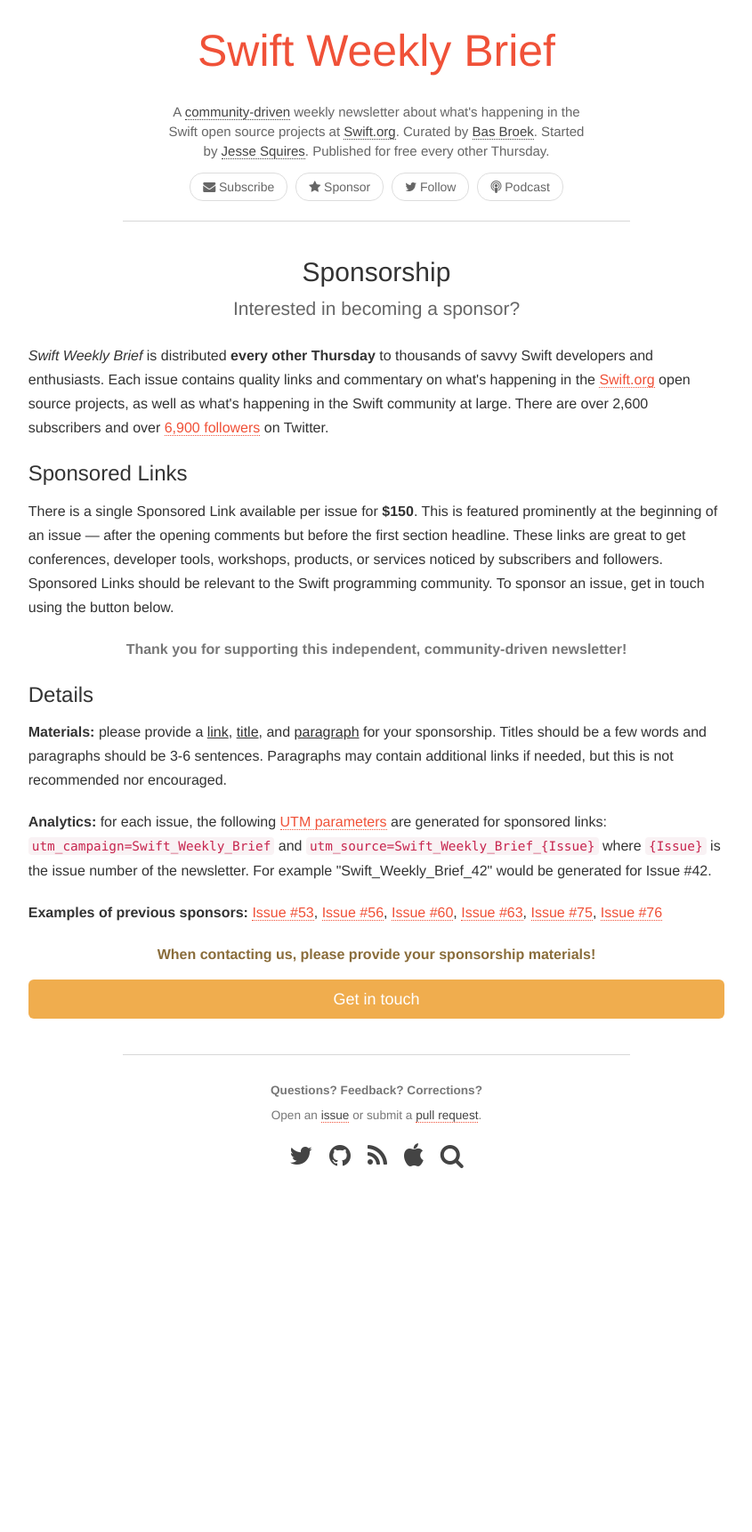
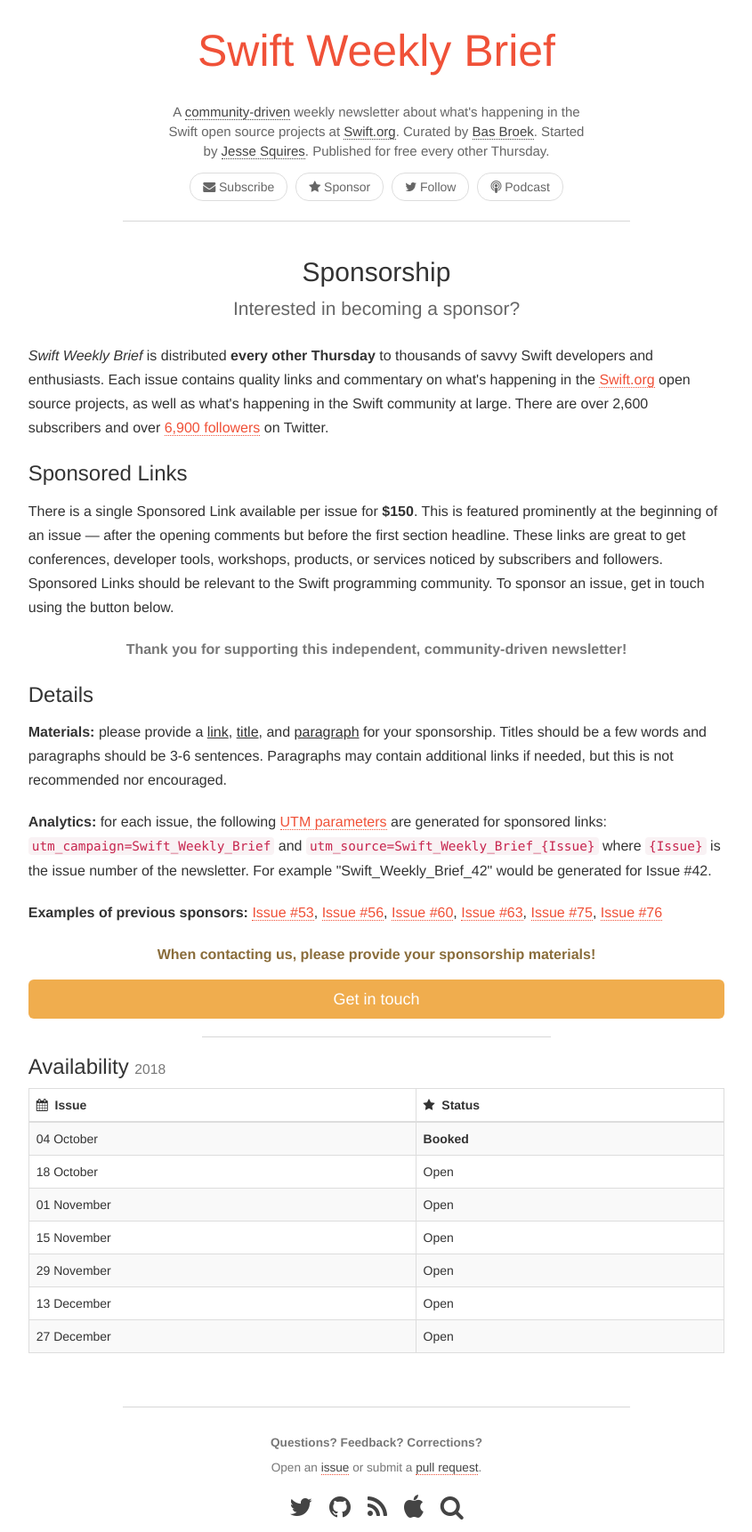
Before and after one commit to SwiftWeekly/swiftweekly.github.io, a Jekyll site: the page built from sponsorship.md, in a window 1280 px wide. Shown: the whole page at 89% size, without its empty margins (217-1062 px from the left). Built offline with Jekyll 4.4.1, drawn with Linux system fonts in a browser that asks for light colours; before the commit the page ends 1326 px from its top, so only the background shows below that.

Commit message:
Add availability for 2018

```diff
--- a/sponsorship.md
+++ b/sponsorship.md
@@ -54,5 +54,21 @@
 
 <a class="btn btn-warning btn-lg center" href="mailto:bas@basbroek.nl?subject=Swift Weekly Brief Sponsorship">Get in touch</a>
 
+<hr/>
+
+<h3>Availability <small>2018</small></h3>
+<div class="table-responsive" markdown="1">
+| <i class="fa fa-calendar" aria-hidden="true"></i>&nbsp; Issue | <i class="fa fa-star" aria-hidden="true"></i>&nbsp; Status |
+|:-|:-|
+| 04 October | **Booked** |
+| 18 October | Open |
+| 01 November | Open |
+| 15 November | Open |
+| 29 November | Open |
+| 13 December | Open |
+| 27 December | Open |
+{: class="table table-striped table-bordered"}
+</div>
+
 </div> <!-- col -->
 </div> <!-- row -->
```
